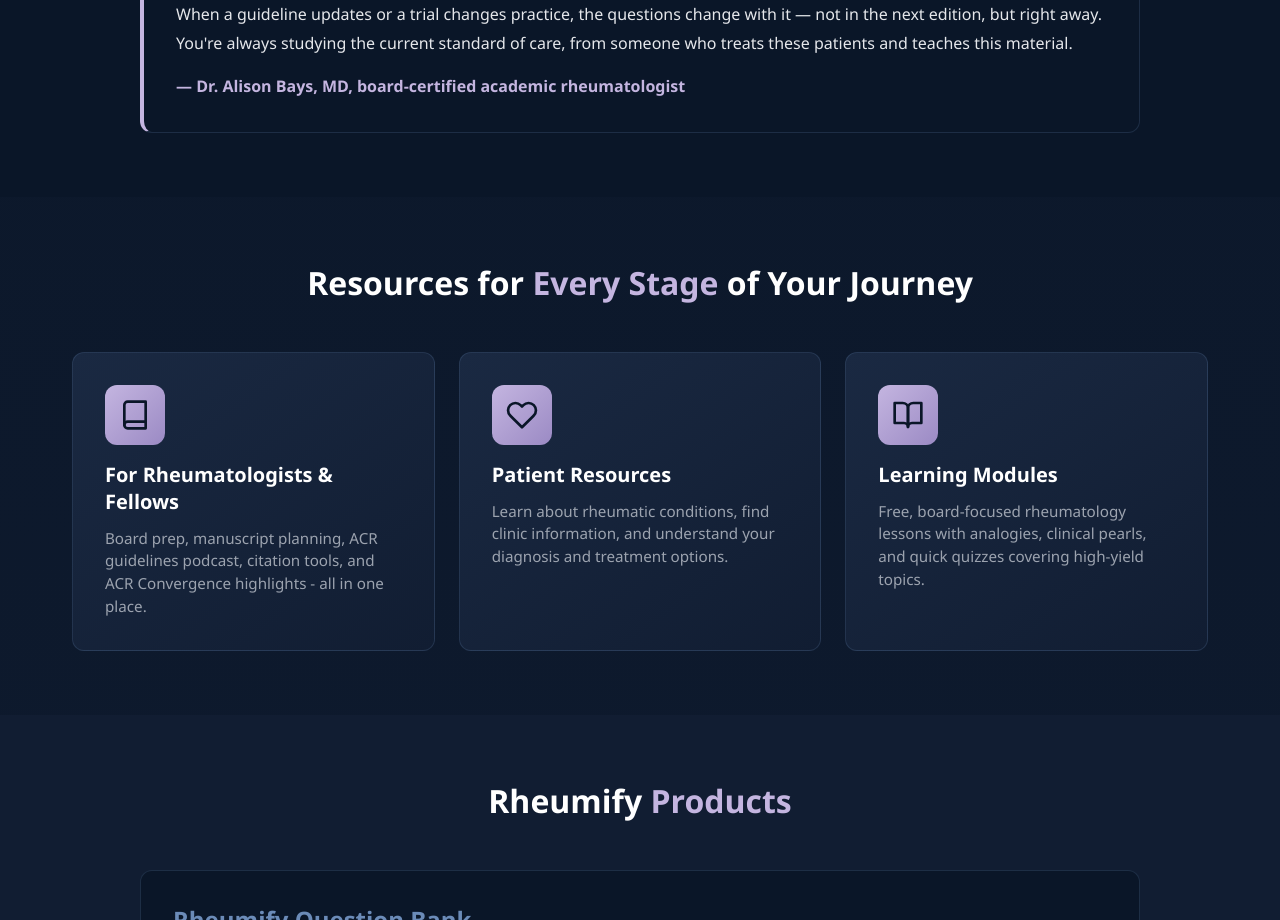
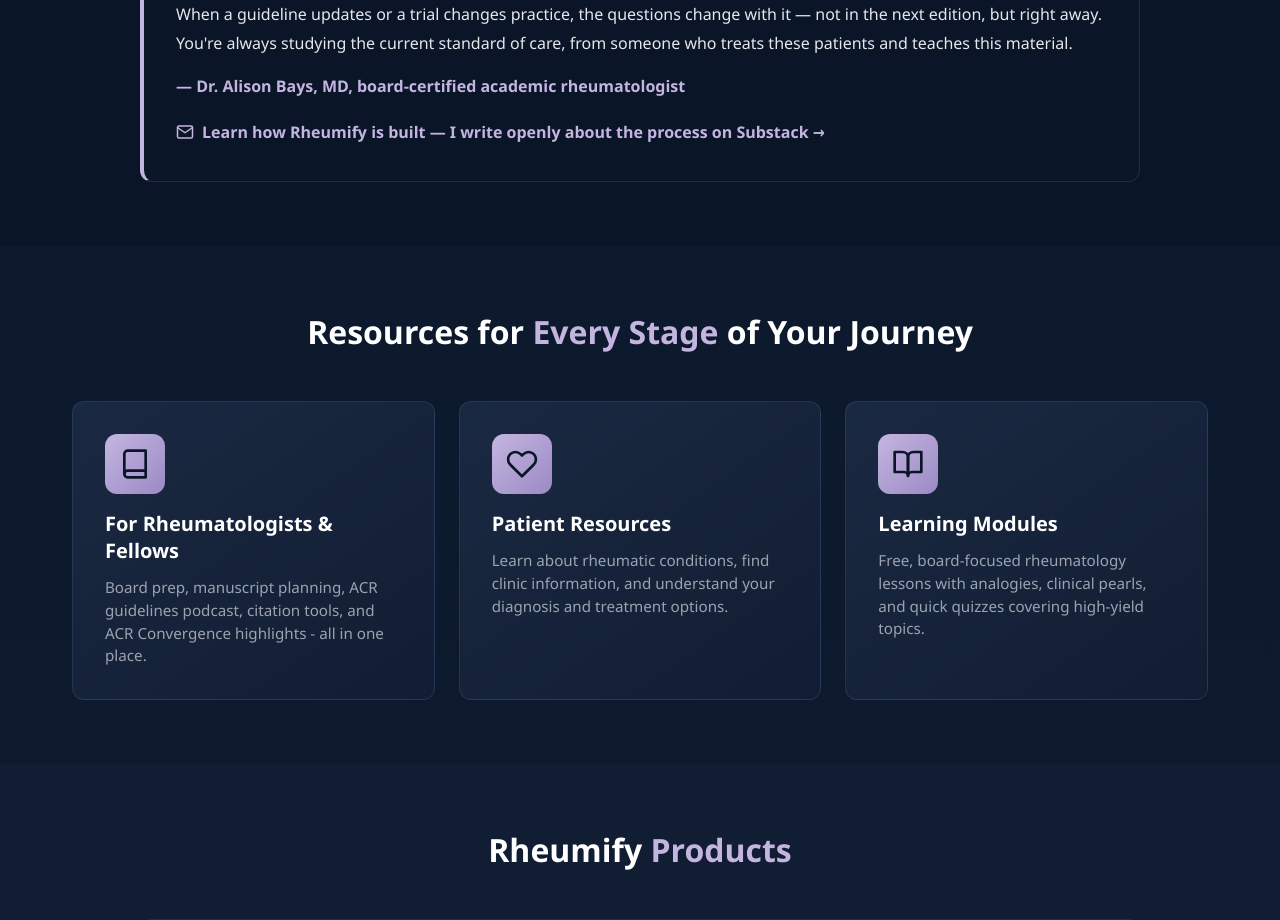
Before and after one commit to rheumify/rheumify-website, a Next.js app: page / in a window 1280 px wide. Shown: the part 1340-2260 px from the top of the page. Built offline with nearby package versions, Linux system fonts and the light colour scheme.

Commit message:
Add Substack transparency link to the daily-updates section

```diff
--- a/app/page.js
+++ b/app/page.js
@@ -84,6 +84,16 @@ export default function Home() {
             </p>
             <p style={{ color: 'var(--purple-light)', fontWeight: 600, margin: 0 }}>
               — Dr. Alison Bays, MD, board-certified academic rheumatologist
+            </p>
+            <p style={{ marginTop: '1.25rem', marginBottom: 0 }}>
+              <a href="https://substack.com/@rheumify" target="_blank" rel="noopener noreferrer"
+                 style={{ color: 'var(--purple-light)', fontWeight: 600, display: 'inline-flex', alignItems: 'center', gap: '0.5rem' }}>
+                <svg xmlns="http://www.w3.org/2000/svg" width="18" height="18" viewBox="0 0 24 24" fill="none" stroke="currentColor" strokeWidth="2" strokeLinecap="round" strokeLinejoin="round">
+                  <path d="M4 4h16c1.1 0 2 .9 2 2v12c0 1.1-.9 2-2 2H4c-1.1 0-2-.9-2-2V6c0-1.1.9-2 2-2z"/>
+                  <polyline points="22,6 12,13 2,6"/>
+                </svg>
+                Learn how Rheumify is built — I write openly about the process on Substack →
+              </a>
             </p>
           </div>
         </div>
```
